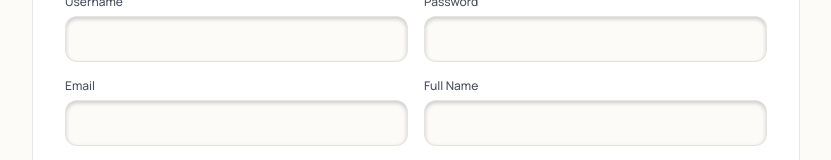
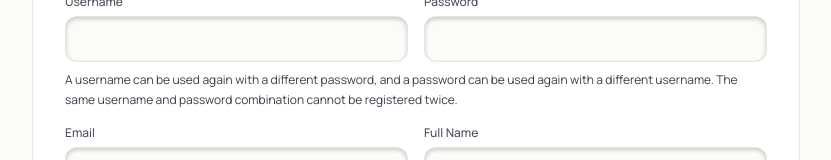
Before and after one commit to kalaisangamam/frontend, a React (Vite) app: page /student/register in a window 1280 px wide. Shown: the part 227-387 px from the top of the page, without its empty margins (224-1055 px from the left). Built offline with nearby package versions, Linux system fonts and the light colour scheme; no server answers.

Commit message:
Student registration bug solved

```diff
--- a/src/pages/admin/AdminAchievements.jsx
+++ b/src/pages/admin/AdminAchievements.jsx
@@ -22,8 +22,8 @@ const AdminAchievements = createAdminCrudPage({
     { key: 'display_order', label: 'Display Order', type: 'number' },
   ],
   columns: [
-    { key: 'label', label: 'Label' },
-    { key: 'value', label: 'Value' },
+    // { key: 'label', label: 'Label' },
+    // { key: 'value', label: 'Value' },
     { key: 'type', label: 'Type' },
     { key: 'display_order', label: 'Order' },
   ],
--- a/src/pages/student/StudentRegister.jsx
+++ b/src/pages/student/StudentRegister.jsx
@@ -90,6 +90,10 @@ const StudentRegister = () => {
               <form onSubmit={handleSubmit} className="grid sm:grid-cols-2 gap-4">
                 <Field label="Username" value={form.username} onChange={(value) => updateField('username', value)} required />
                 <Field label="Password" type="password" value={form.password} onChange={(value) => updateField('password', value)} required />
+                <p className="sm:col-span-2 -mt-2 text-xs leading-relaxed text-slate-500">
+                  A username can be used again with a different password, and a password can be used again with a different username.
+                  The same username and password combination cannot be registered twice.
+                </p>
                 <Field label="Email" type="email" value={form.email} onChange={(value) => updateField('email', value)} />
                 <Field label="Full Name" value={form.full_name} onChange={(value) => updateField('full_name', value)} required />
                 <div className="sm:col-span-2">
```
